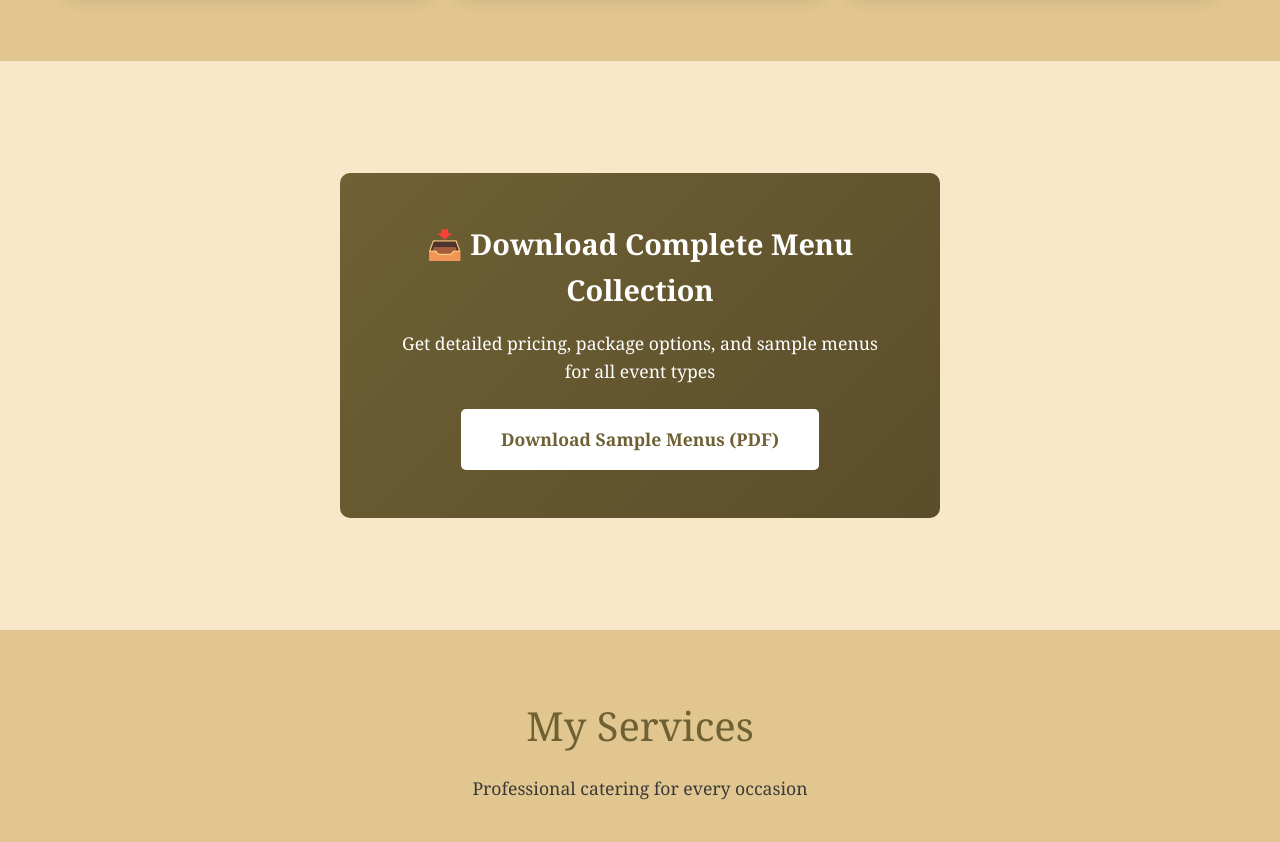
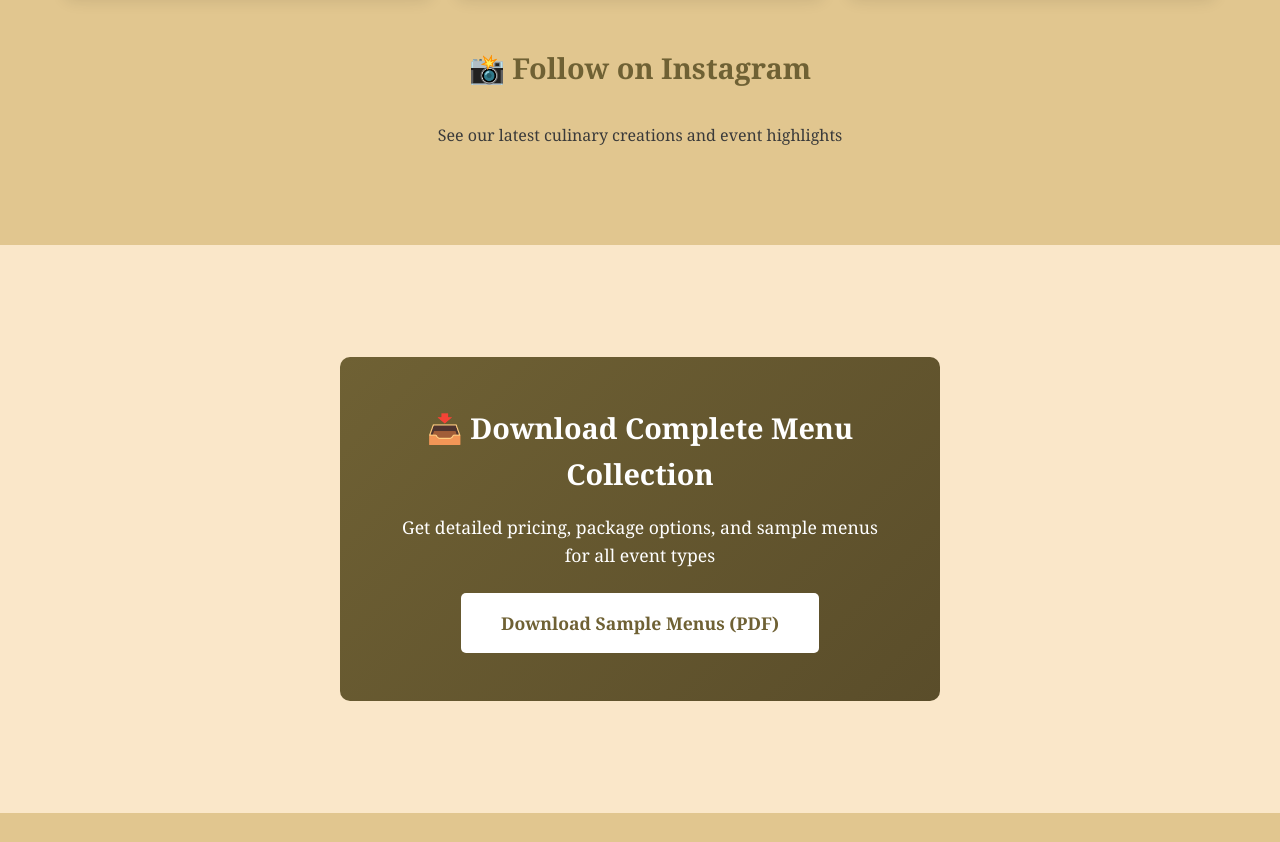
Before and after one commit to Bensonn254/chris-services, a plain HTML site: page index.html in a window 1280 px wide. Shown: the part 1936-2778 px from the top of the page. Drawn offline with Linux system fonts and the light colour scheme; a script that the page names is missing.

Commit message:
Add SociableKit Instagram feed widget to gallery section

```diff
--- a/index.html
+++ b/index.html
@@ -101,6 +101,14 @@
                 <img src="https://images.unsplash.com/photo-1556910110-a5a63dfd393c?w=600&q=80" alt="Live Cooking">
                 <div class="gallery-caption">Live Cooking Station</div>
             </div>
+        </div>
+
+        <!-- Instagram Feed Section -->
+        <div style="margin-top: 3rem; text-align: center;">
+            <h3 style="color: var(--olive); margin-bottom: 2rem; font-size: 1.8rem;">📸 Follow on Instagram</h3>
+            <p style="margin-bottom: 2rem; color: var(--text-dark);">See our latest culinary creations and event highlights</p>
+            <div class="sk-instagram-feed" data-embed-id="25642903"></div>
+            <script src="https://widgets.sociablekit.com/instagram-feed/widget.js" defer></script>
         </div>
     </section>
 
```
